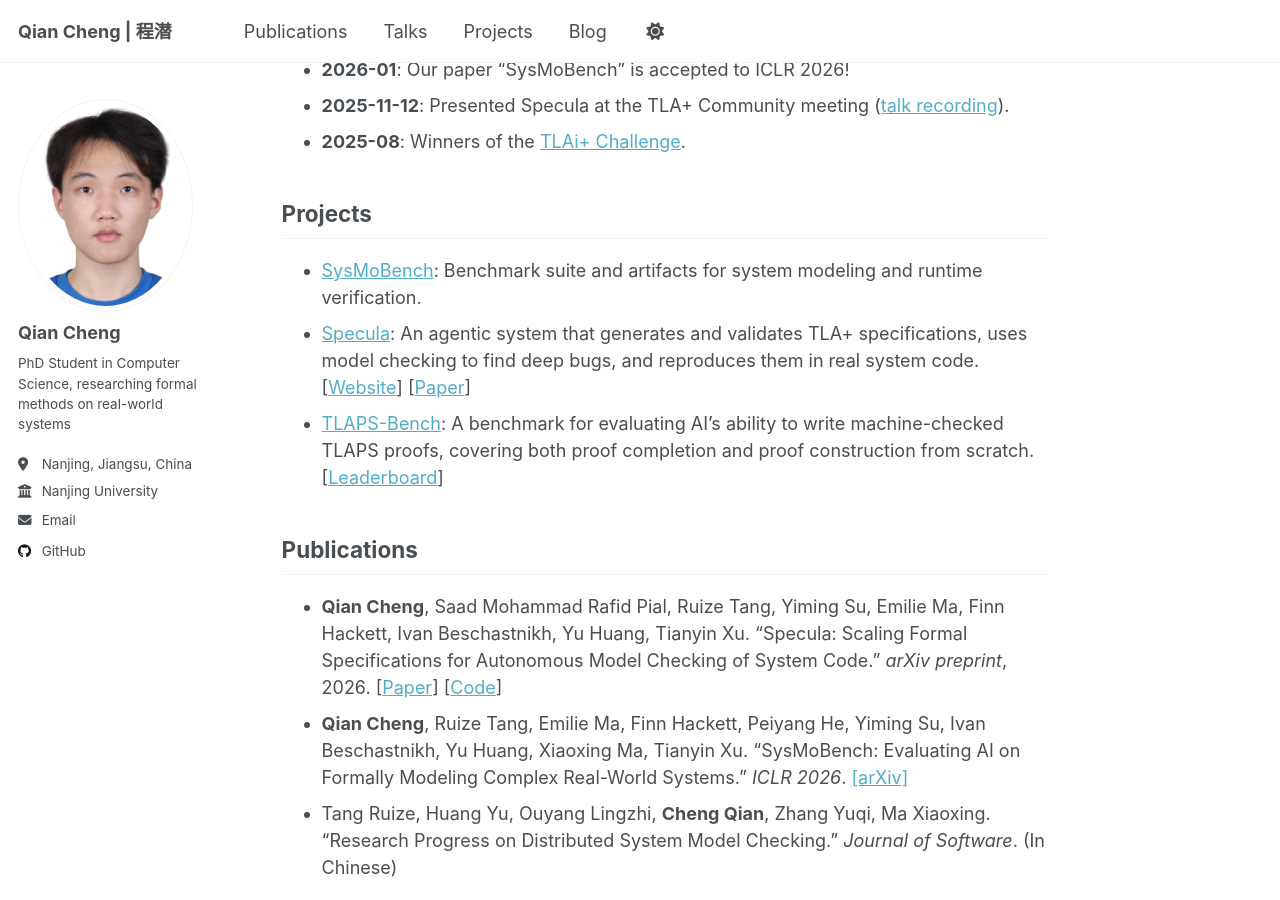
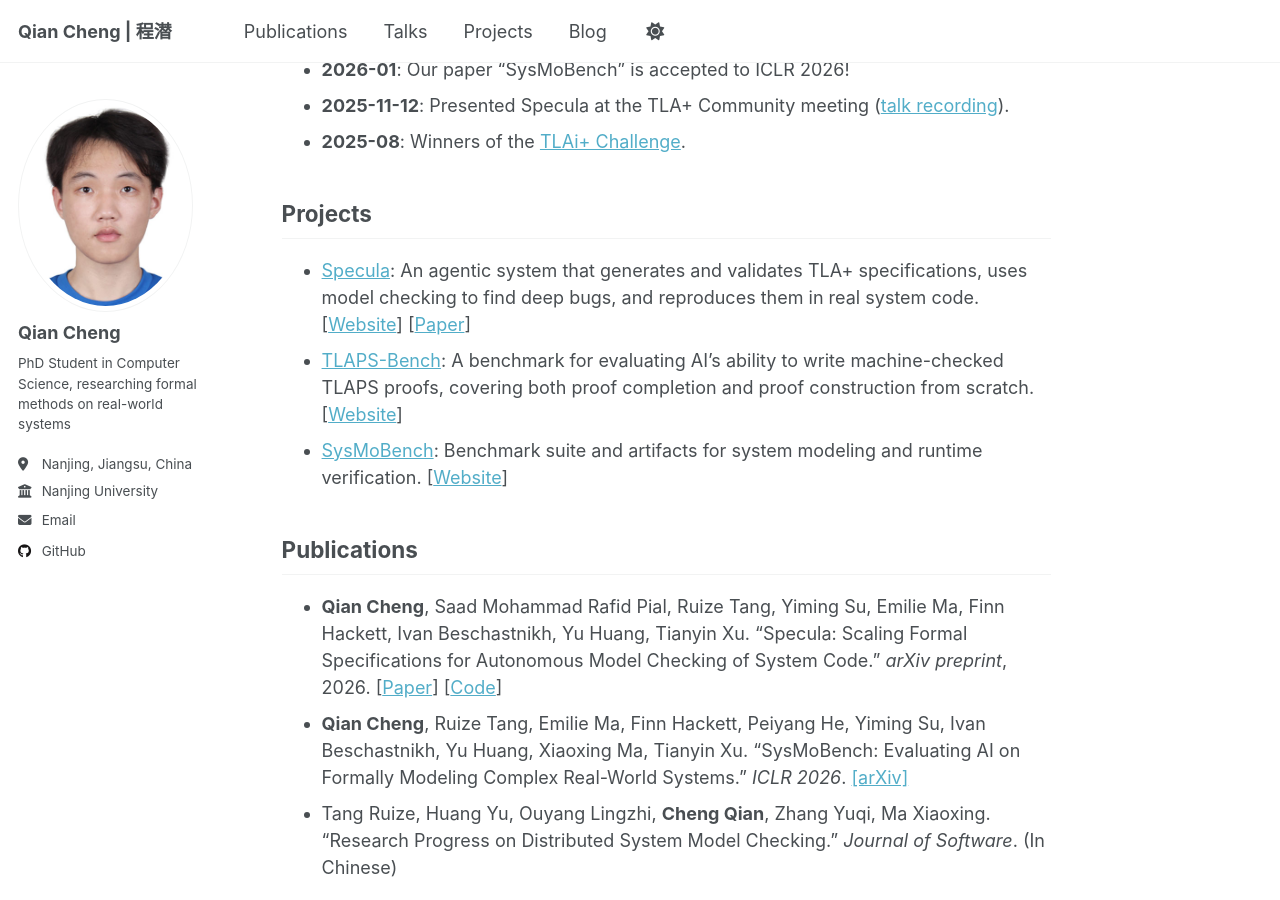
Before and after one commit to Qian-Cheng-nju/Qian-Cheng-nju.github.io, a Jekyll site: the page built from _pages/about.md, in a window 1280 px wide and 900 px high, scrolled down 1021 px. Built offline with Jekyll 4.4.1, drawn with Linux system fonts in a browser that asks for light colours; a script that is not in the unit is left out.

Commit message:
Fix project website links and publication actions

```diff
--- a/_pages/about.md
+++ b/_pages/about.md
@@ -35,9 +35,9 @@ My primary research area is **formal methods for real-world systems**, especiall
 
 ## Projects
 
-- [SysMoBench](https://github.com/specula-org/SysMoBench): Benchmark suite and artifacts for system modeling and runtime verification.
 - [Specula](https://github.com/specula-org/Specula): An agentic system that generates and validates TLA+ specifications, uses model checking to find deep bugs, and reproduces them in real system code. [[Website](https://specula.info/)] [[Paper](https://arxiv.org/abs/2607.25333)]
-- [TLAPS-Bench](https://github.com/specula-org/tlaps-bench): A benchmark for evaluating AI's ability to write machine-checked TLAPS proofs, covering both proof completion and proof construction from scratch. [[Leaderboard](https://specula-org.github.io/tlaps-bench-website/)]
+- [TLAPS-Bench](https://github.com/specula-org/tlaps-bench): A benchmark for evaluating AI's ability to write machine-checked TLAPS proofs, covering both proof completion and proof construction from scratch. [[Website](https://specula-org.github.io/tlaps-bench-website/)]
+- [SysMoBench](https://github.com/specula-org/SysMoBench): Benchmark suite and artifacts for system modeling and runtime verification. [[Website](https://sysmobench.com/)]
 
 ## Publications
 
```
Also changed, not shown: _pages/portfolio.md (+1 -1 lines), _publications/2025-12-20-distributed-system-model-checking.md (+0 -1 lines), _publications/2026-01-01-sysmobench.md (+0 -1 lines), _publications/2026-07-28-specula.md (+0 -1 lines).
